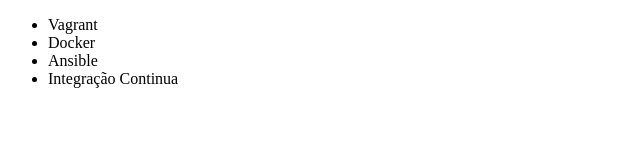
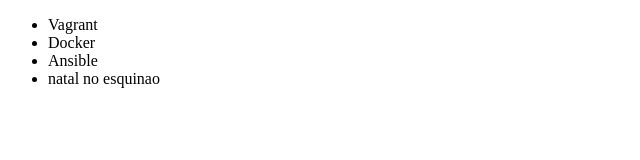
Before and after one commit to rmch1s/teste-git, a plain HTML site: page index.html in a window 1280 px wide. Shown: the full height of the page, 0-640 px from the left. Drawn offline with Linux system fonts and the light colour scheme.

Commit message:
natal no esquinao kkkkkkk jamais

```diff
--- a/index.html
+++ b/index.html
@@ -9,7 +9,7 @@
         <li>Vagrant</li>
         <li>Docker</li>
         <li>Ansible</li>
-        <li>Integração Continua</li>
+        <li>natal no esquinao</li>
     </ul>
 </body>
 </html>
```
